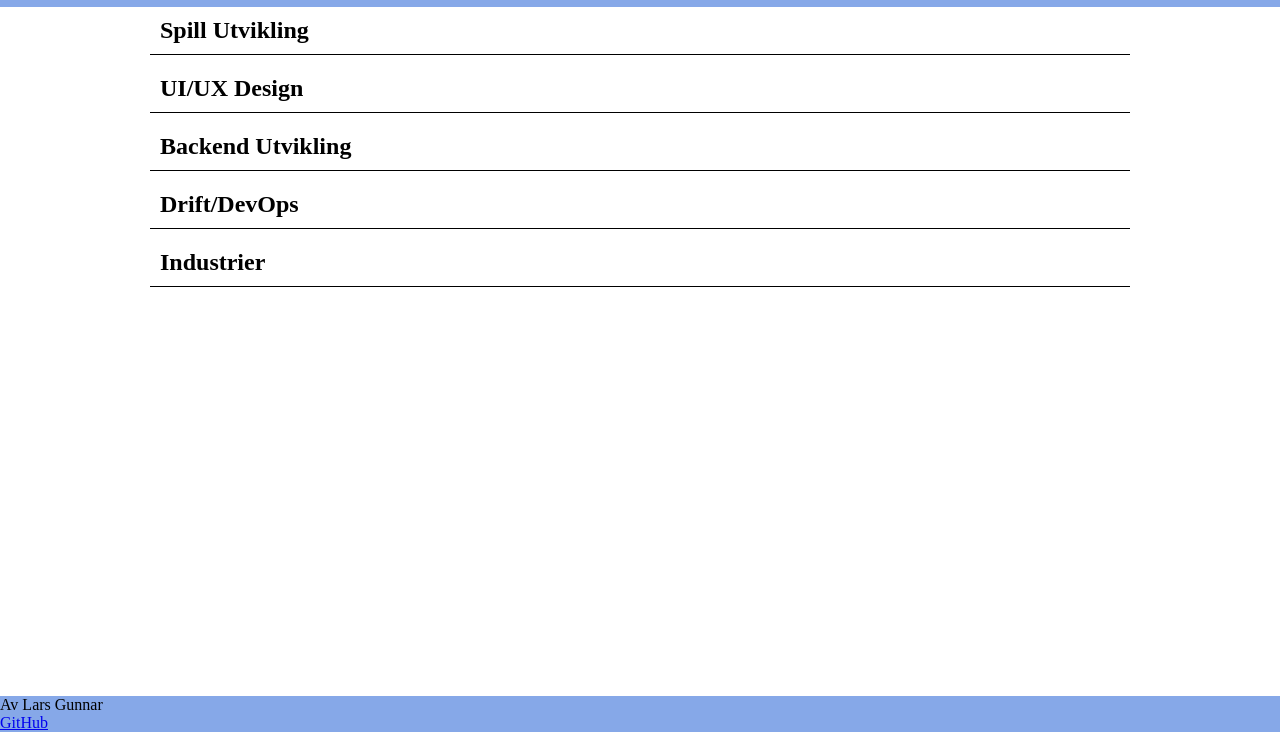
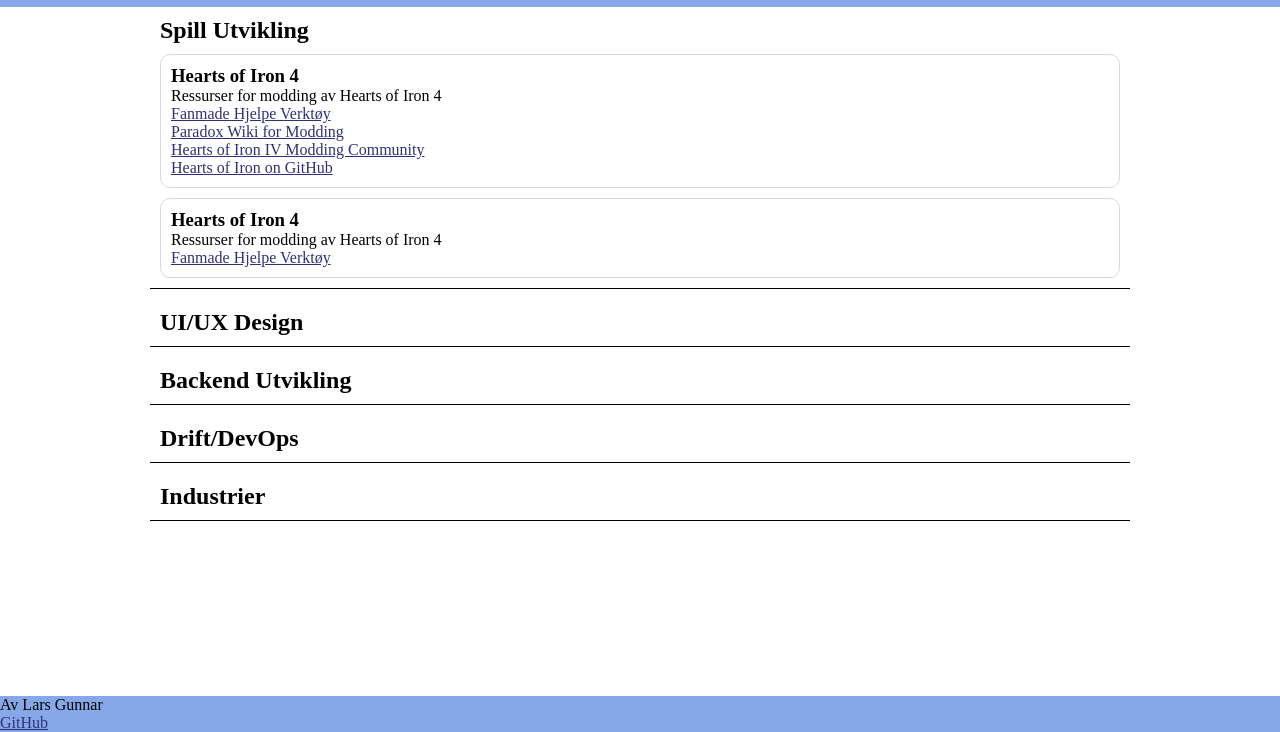
Before and after one commit to LarsGJobloop/13-03-24-kodeloftet-veien-vider, a website: page index.html in a window 1280 px wide. Shown: the part 68-800 px from the top of the page. Drawn offline with Linux system fonts and the light colour scheme.

Commit message:
add resource for Hearts of Iron

```diff
--- a/index.html
+++ b/index.html
@@ -17,6 +17,49 @@
   <main class="main-content">
     <section>
       <h2>Spill Utvikling</h2>
+
+      <ul class="dev-resources">
+        <li>
+          <h3>Hearts of Iron 4</h3>
+          <p>Ressurser for modding av Hearts of Iron 4</p>
+
+          <ul>
+            <li>
+              <a href="https://edge.hoi4modding.com/">
+                Fanmade Hjelpe Verktøy
+              </a>
+            </li>
+            <li>
+              <a href="https://hoi4.paradoxwikis.com/Modding">
+                Paradox Wiki for Modding
+              </a>
+            </li>
+            <li>
+              <a href="https://www.reddit.com/r/hoi4modding/">
+                Hearts of Iron IV Modding Community
+              </a>
+            </li>
+            <li>
+              <a href="https://github.com/search?q=hearts%20of%20iron%204&type=repositories">
+                Hearts of Iron on GitHub
+              </a>
+            </li>
+          </ul>
+        </li>
+
+        <li>
+          <h3>Hearts of Iron 4</h3>
+          <p>Ressurser for modding av Hearts of Iron 4</p>
+
+          <ul>
+            <li>
+              <a href="https://edge.hoi4modding.com/">
+                Fanmade Hjelpe Verktøy
+              </a>
+            </li>
+          </ul>
+        </li>
+      </ul>
     </section>
 
     <section>
--- a/styles.css
+++ b/styles.css
@@ -1,5 +1,14 @@
 * {
   margin: 0px;
+}
+
+ul {
+  list-style-type: none;
+  padding: 0px;
+}
+
+a {
+  color: rgb(48, 48, 121);
 }
 
 body {
@@ -30,3 +39,16 @@
 .main-footer {
   background-color: rgb(134, 168, 232);
 }
+
+.dev-resources {
+  display: flex;
+  flex-direction: column;
+  gap: 10px;
+  padding-top: 10px;
+}
+
+.dev-resources > li {
+  border: 1px solid rgba(156, 156, 156, 0.4);
+  border-radius: 10px;
+  padding: 10px;
+}
```
